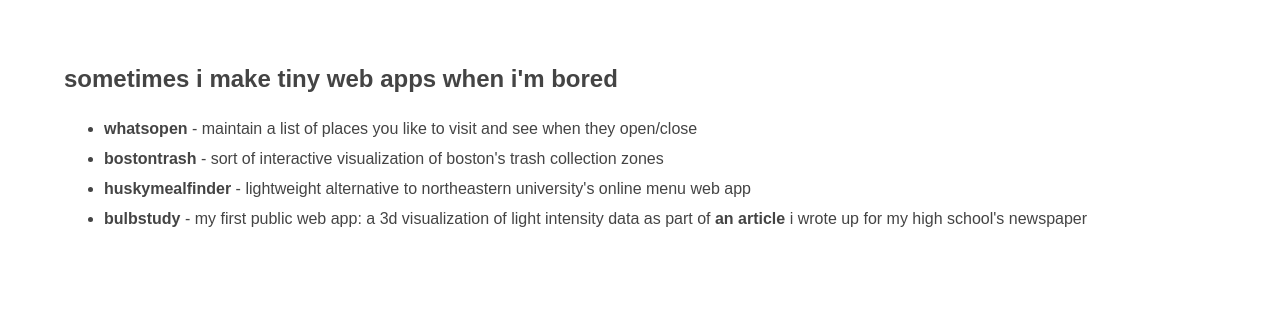
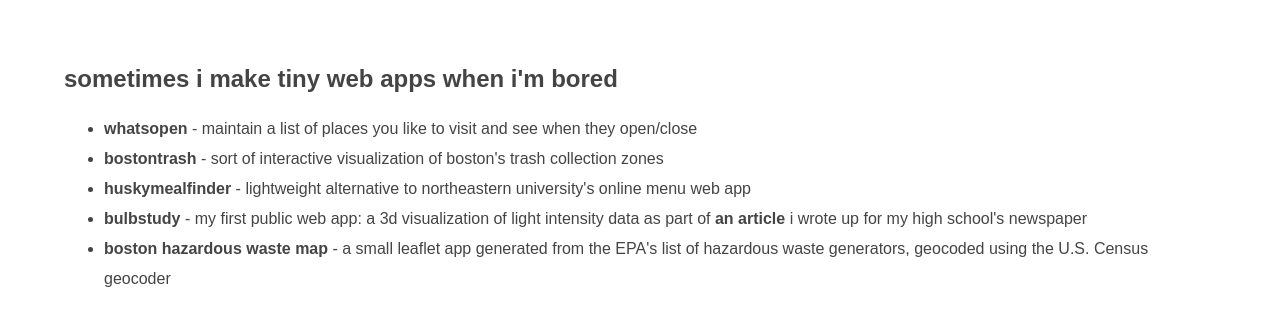
Before and after one commit to ercas/ercas.github.io, a plain HTML site: page index.html in a window 1280 px wide. Drawn offline with Linux system fonts and the light colour scheme.

Commit message:
added link

```diff
--- a/index.html
+++ b/index.html
@@ -10,6 +10,7 @@
             <li><a href=bostontrash/>bostontrash</a> - sort of interactive visualization of boston's trash collection zones</li>
             <li><a href=huskymealfinder/>huskymealfinder</a> - lightweight alternative to northeastern university's online menu web app</li>
             <li><a href=tannertimes/maps_interactive/interactive.html>bulbstudy</a> - my first public web app: a 3d visualization of light intensity data as part of <a href=http://www.thetannertimes.net/single-post/2016/04/29/Turning-on-the-Lights-at-Peabody-High>an article</a> i wrote up for my high school's newspaper</li>
+            <li><a href=apps/boston_hazardous_waste_2013/index.html>boston hazardous waste map</a> - a small leaflet app generated from the EPA's list of hazardous waste generators, geocoded using the U.S. Census geocoder</li>
         </ul>
     </body>
 </html>
```
